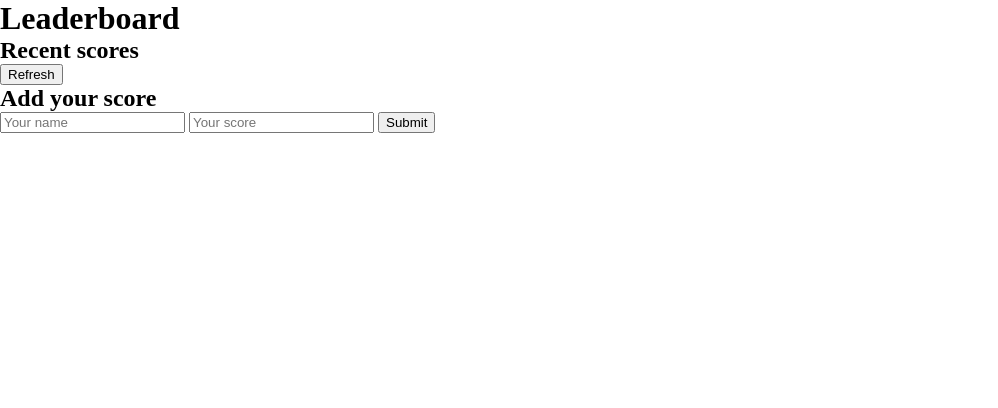
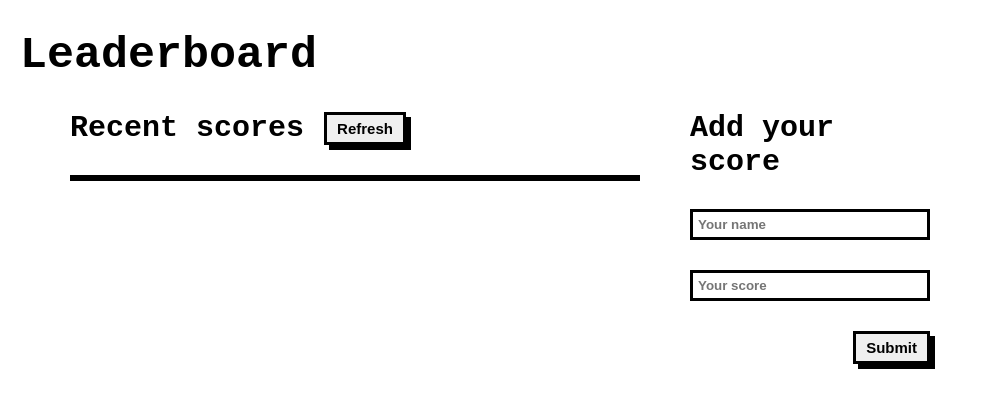
Before and after one commit to Yulianav09/Leaderboard, a website built with webpack: page src/index.html in a window 1280 px wide. Shown: the whole page, without its empty margins (0-998 px from the left). Built offline with nearby package versions, Linux system fonts and the light colour scheme.

Commit message:
Added styles

```diff
--- a/src/index.html
+++ b/src/index.html
@@ -11,7 +11,7 @@
       <h1>Leaderboard</h1>
     </header>
     <section id="scores">
-      <div>
+      <div id="scoresHeader">
         <h2>Recent scores</h2>
         <button class="button" id="refreshButton">Refresh</button>
       </div>
--- a/src/modules/scoreList.js
+++ b/src/modules/scoreList.js
@@ -10,7 +10,7 @@ export default class ScoreList {
     scoreItem.classList.add('scoreItem');
 
     scoreItem.innerHTML = `
-    <div>${scoreInstance.name}</div><div>${scoreInstance.score}</div>
+    <div>${scoreInstance.name} :</div><div>${scoreInstance.score}</div>
     `;
 
     this.container.appendChild(scoreItem);
--- a/src/styles.css
+++ b/src/styles.css
@@ -2,3 +2,90 @@
   box-sizing: border-box;
   margin: 0;
 }
+
+body {
+  font-family: monospace;
+  margin: 30px 20px;
+}
+
+h1 {
+  font-size: 45px;
+}
+
+header {
+  grid-column: 1 / span 2;
+  padding-bottom: 30px;
+}
+
+h2 {
+  font-size: 30px;
+}
+
+#scoresHeader {
+  display: flex;
+  gap: 20px;
+}
+
+main {
+  display: grid;
+  grid-template-columns: 1fr 1fr;
+}
+
+#addScore {
+  display: grid;
+  justify-items: end;
+  gap: 30px;
+  width: 240px;
+}
+
+input,
+form h2 {
+  width: 100%;
+}
+
+input {
+  border: 3px solid black;
+  padding: 5px;
+  font-weight: bold;
+  color: black;
+}
+
+#scores {
+  padding-left: 50px;
+}
+
+#submitionForm {
+  padding: 0 50px;
+}
+
+#container {
+  width: 100%;
+  margin-top: 30px;
+  border: 3px solid black;
+}
+
+button {
+  font-weight: bold;
+  font-size: 15px;
+  align-self: flex-end;
+  box-shadow: 5px 5px 0 black;
+  padding: 5px 10px;
+  border: 3px solid black;
+}
+
+button:hover {
+  background-color: black;
+  color: white;
+}
+
+.scoreItem {
+  display: grid;
+  grid-template-columns: 2fr 1fr;
+  font-weight: bold;
+  font-size: 16px;
+  padding: 5px;
+}
+
+.scoreItem:nth-child(even) {
+  background-color: rgb(218, 218, 218);
+}
```
